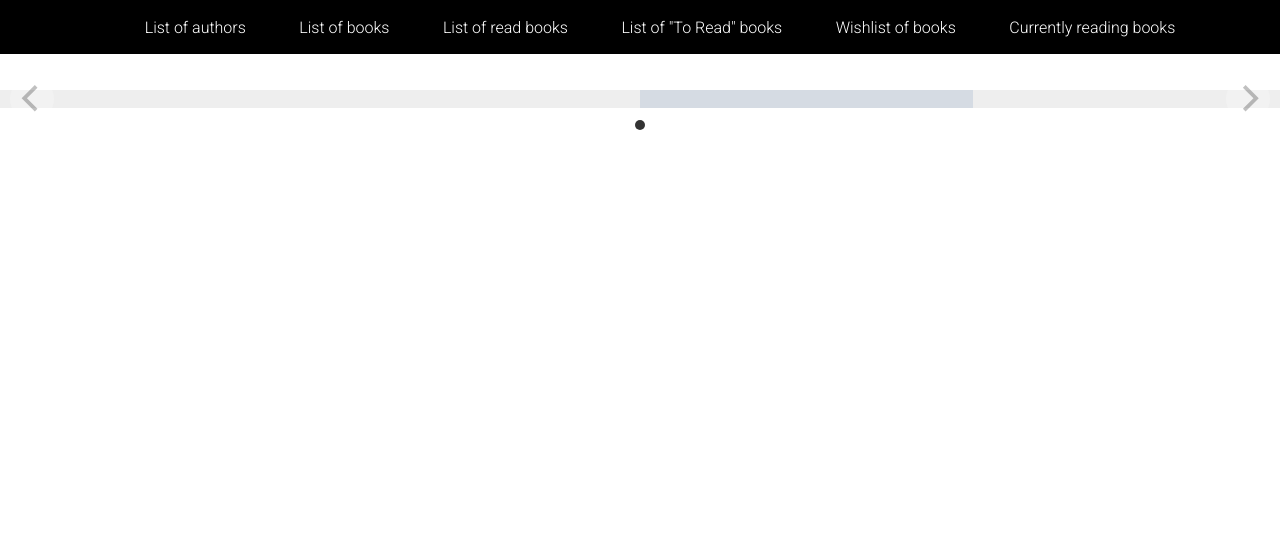
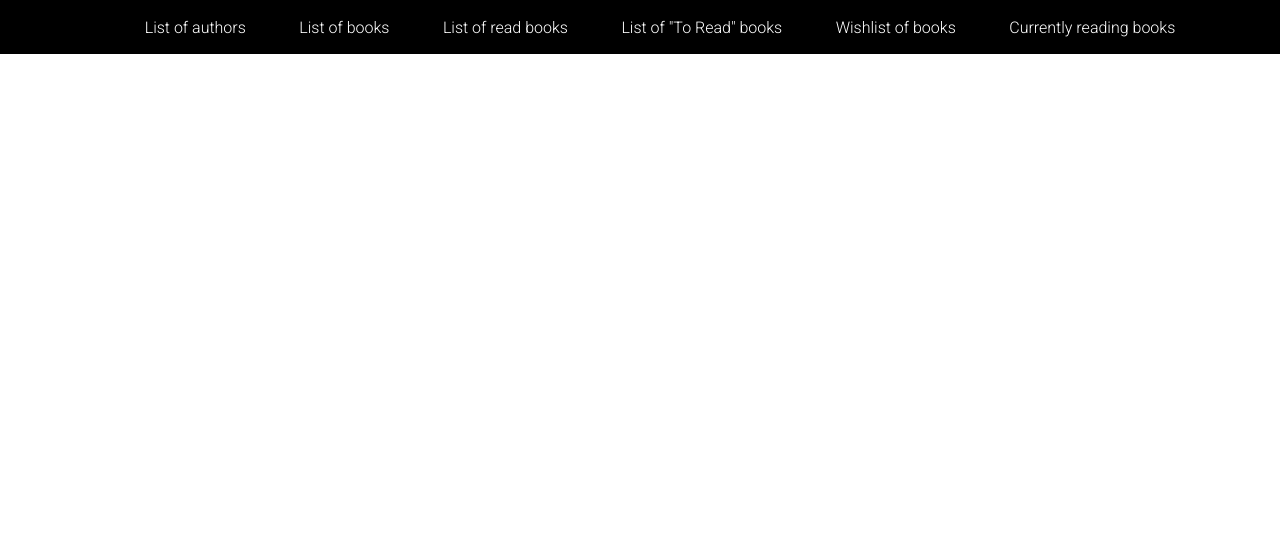
Before and after one commit to CiganOliviu/MyLibrary, a Django app: page / in a window 1280 px wide. Shown: the top 543 px of the page. Run offline with Django 3.2, Linux system fonts and the light colour scheme; tables that the repository leaves empty hold one stand-in row (values such as "Sample post"); grey boxes marked "Sample" are stand-in pictures.

Commit message:
Design updates

```diff
--- a/static/style/style.css
+++ b/static/style/style.css
@@ -32,17 +32,3 @@
 .menu ul li a:hover {
     color: #ff4040;
 }
-
-.gallery {
-  background: #eee;
-}
-
-.gallery-cell {
-  width: 26%;
-  height: auto;
-  counter-increment: gallery-cell;
-}
-
-.gallery-cell img {
-    width: 100%;
-}
--- a/templates/views/index.html
+++ b/templates/views/index.html
@@ -3,9 +3,6 @@
 <head>
     <meta charset="UTF-8">
     <title>MyLibrary</title>
-    <link rel="stylesheet" href="https://unpkg.com/flickity@2/dist/flickity.min.css">
-    <script src="https://unpkg.com/flickity@2/dist/flickity.pkgd.min.js"></script>
-
     {% load static %}
     <link rel="stylesheet" href="{% static 'style/style.css' %}">
 </head>
@@ -20,14 +17,5 @@
             <li><a href="{% url 'CurrentReadingBooksLister' %}">Currently reading books</a></li>
         </ul>
     </div>
-
-    <div>&nbsp;</div>
-    <div>&nbsp;</div>
-
-    <div class="gallery js-flickity" data-flickity-options='{ "wrapAround": true }'>
-            {% for book in all_books %}
-                <div class="gallery-cell"><img src="{{ book.cover.url }}" alt="{{ book.title }}"></div>
-            {% endfor %}
-    </div>
 </body>
 </html>
```
